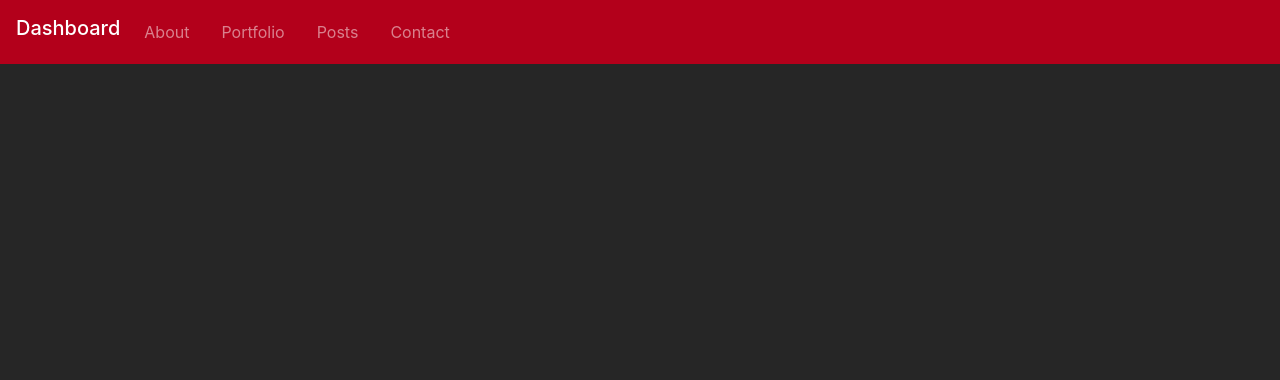
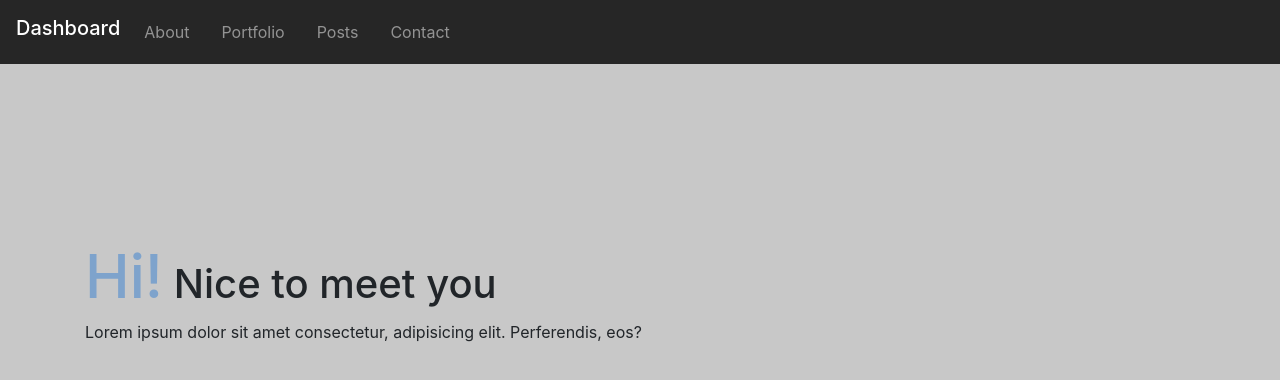
Before and after one commit to girkarkshitij/Bootstrap-Dashboard, a plain HTML site: page index.html in a window 1280 px wide. Drawn offline with nearby package versions, Linux system fonts and the light colour scheme.

Commit message:
Add overlay to the header

```diff
--- a/css/style.css
+++ b/css/style.css
@@ -12,7 +12,7 @@ body {
 
 /* Navbar */
 .navbar {
-    background: var(--style-red) !important;
+    background: var(--style-black) !important;
 }
 
 .nav-link {
@@ -30,3 +30,23 @@ body {
     background-size: cover;
     background-position: center;
 }
+
+.overlay {
+    position: absolute;
+    min-height: 100%;
+    min-width: 100%;
+    left: 0;
+    top: 0;
+    background: rgba(244, 244, 244, 0.79);
+}
+
+/* Welcome */
+.welcome {
+    position: absolute;
+    top: 30%;
+}
+
+.hi {
+    color: var(--style-light-blue);
+    font-size: 60px;
+}
--- a/index.html
+++ b/index.html
@@ -51,7 +51,20 @@
         </nav>
 
         <!-- Header -->
-        <header class="header"></header>
+        <header class="header">
+            <div class="overlay">
+                <div class="container">
+                    <div class="welcome">
+                        <h1><span class="hi">Hi!</span> Nice to meet you</h1>
+                        <p>
+                            Lorem ipsum dolor sit amet consectetur, adipisicing
+                            elit. Perferendis, eos?
+                        </p>
+                    </div>
+                </div>
+            </div>
+        </header>
+
         <!-- Bootstrap core JavaScript
     ================================================== -->
         <!-- Placed at the end of the document so the pages load faster -->
```
